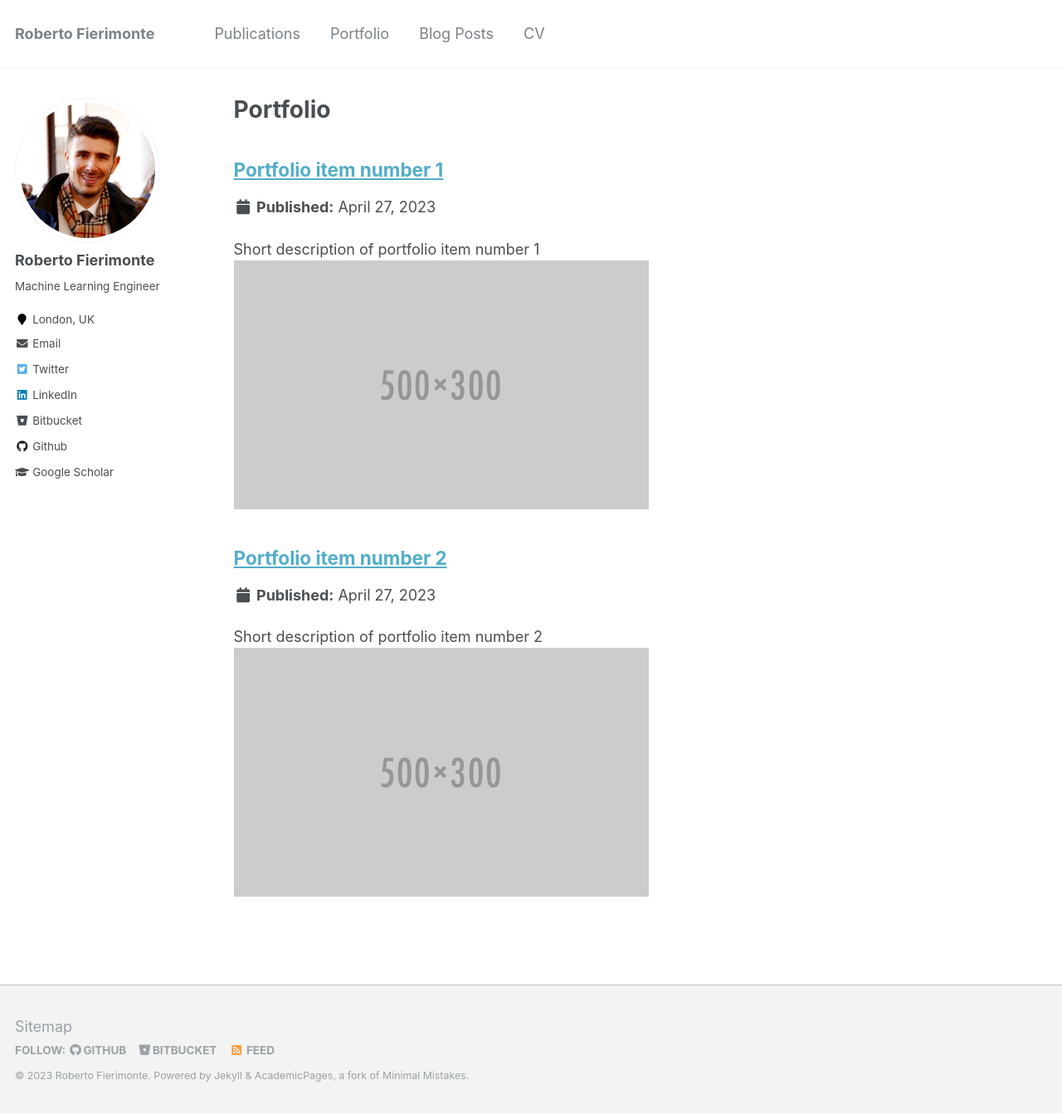
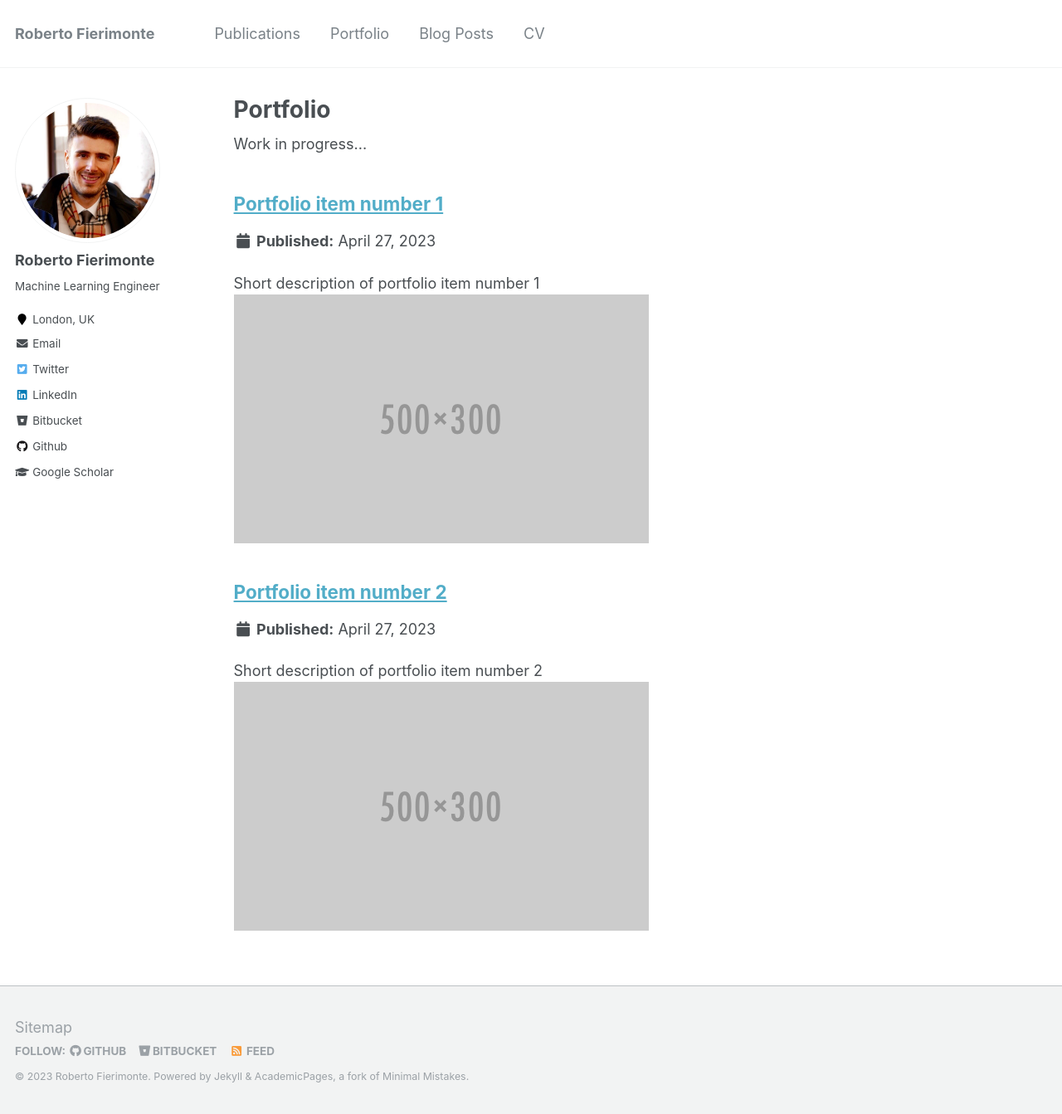
Before and after one commit to robertofierimonte/robertofierimonte.github.io, a Jekyll site: the page built from _pages/portfolio.html, in a window 1280 px wide and 1343 px high. Shown: the whole window at 83% size. Built offline with Jekyll 4.4.1, drawn with Linux system fonts in a browser that asks for light colours.

Commit message:
Added WIP disclaimer on pages
Signed-off-by: Roberto Fierimonte <roberto.fierimonte@gmail.com>

```diff
--- a/_pages/portfolio.html
+++ b/_pages/portfolio.html
@@ -5,6 +5,8 @@ permalink: /portfolio/
 author_profile: true
 ---
 
+Work in progress...
+
 {% include base_path %}
 
 
--- a/_pages/year-archive.html
+++ b/_pages/year-archive.html
@@ -6,6 +6,8 @@ author_profile: true
 redirect_from:
   - /wordpress/blog-posts/
 ---
+
+Work in progress...
 
 {% include base_path %}
 {% capture written_year %}'None'{% endcapture %}
```
Also changed, not shown: _pages/publications.md (+2 -0 lines).
